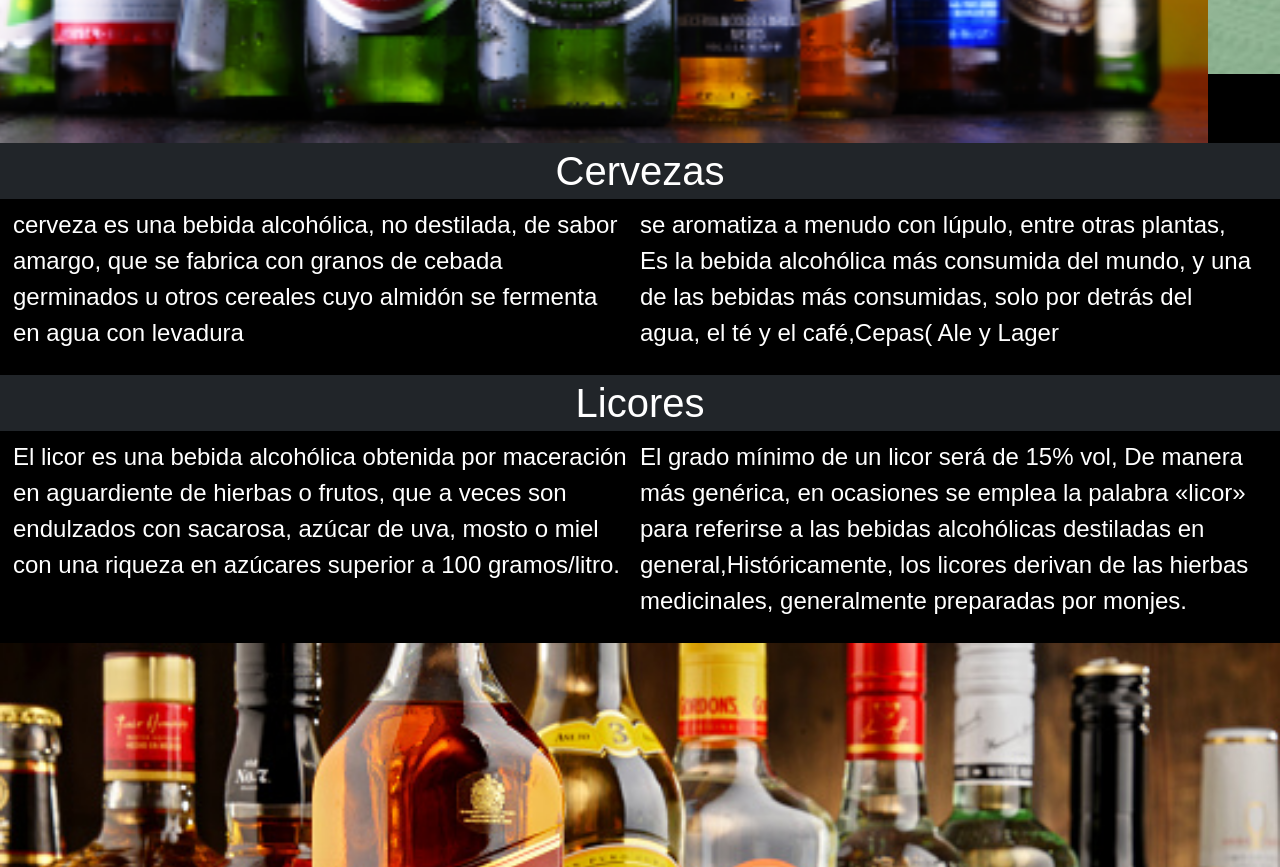
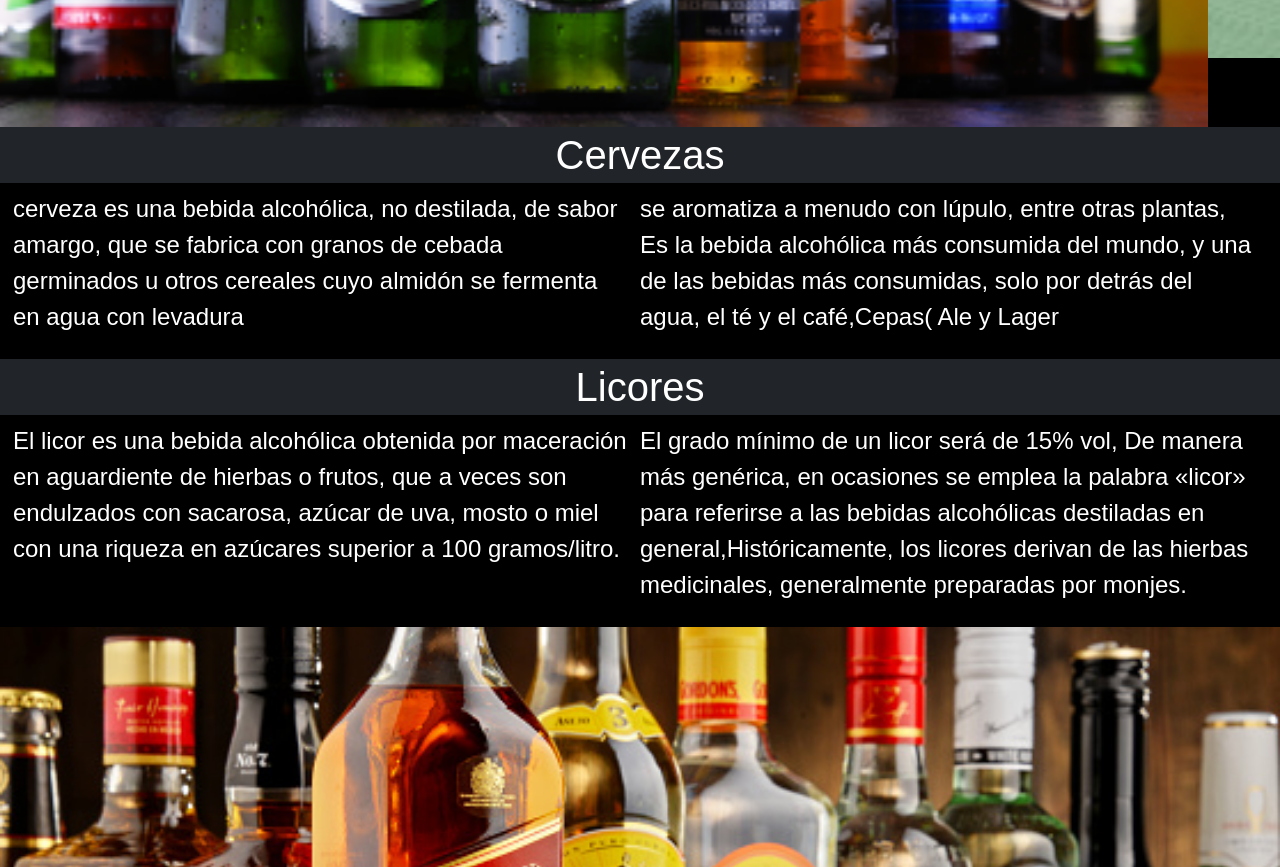
Before and after one commit to jhoannabernal/licoresdelanoche-bernal-final-entrega-3, a website: page index.html in a window 1280 px wide. Shown: the part 1480-2347 px from the top of the page. Drawn offline with nearby package versions, Linux system fonts and the light colour scheme.

Commit message:
se envian ultimo cambios

```diff
--- a/CSS/_banner.scss
+++ b/CSS/_banner.scss
@@ -1,5 +1,5 @@
 .banner{
     width: 100%;
     object-fit:cover;
-    margin-top: 5rem;
+    margin-top: 4rem;
 }
--- a/CSS/styles.scss
+++ b/CSS/styles.scss
@@ -14,7 +14,8 @@ h4{
     color: rgb(15, 15, 15);
 }
 h1{
-    color: white;
+    color: rgb(210, 97, 36);
+
 
 }
 
--- a/index.html
+++ b/index.html
@@ -112,13 +112,13 @@
             </button>
           </div>
 
-    <h1 class="text-center p-1 bg-dark">Cervezas</h1>
+    <h2 class="text-center p-1 bg-dark">Cervezas</h2>
     <div class="container-fluid" style="padding: 0;">
         <legend class="row">
             <p class="col-6 text-white" style="padding: 0 0 0 25px"> cerveza es una bebida alcohólica, no destilada, de sabor amargo, que se fabrica con granos de cebada germinados u otros cereales cuyo almidón se fermenta en agua con levadura</p>
             <p class="col-6 text-white">se aromatiza a menudo con lúpulo, entre otras plantas, Es la bebida alcohólica más consumida del mundo, y una de las bebidas más consumidas, solo por detrás del agua, el té y el café,Cepas( Ale y Lager</p>
         </legend>
-        <h1 class="text-center p-1 bg-dark">Licores</h1>
+        <h2 class="text-center p-1 bg-dark">Licores</h2>
             <legend class="row">
              <p class="col-6 text-white" style="padding: 0 0 0 25px">El licor es una bebida alcohólica obtenida por maceración en aguardiente de hierbas o frutos, que a veces son endulzados con sacarosa, azúcar de uva, mosto o miel con una riqueza en azúcares superior a 100 gramos/litro.</p>
              <p class="col-6 text-white">El grado mínimo de un licor será de 15% vol, De manera más genérica, en ocasiones se emplea la palabra «licor» para referirse a las bebidas alcohólicas destiladas en general,Históricamente, los licores derivan de las hierbas medicinales, generalmente preparadas por monjes.</p>
@@ -145,7 +145,6 @@
               <span class="visually-hidden">Next</span>
             </button>
         </div>
-        <br>
 <a href="index.html">ir arriba</a>
     </div>
 <footer>
```
Also changed, not shown: CSS/styles.css, 1 other file.
